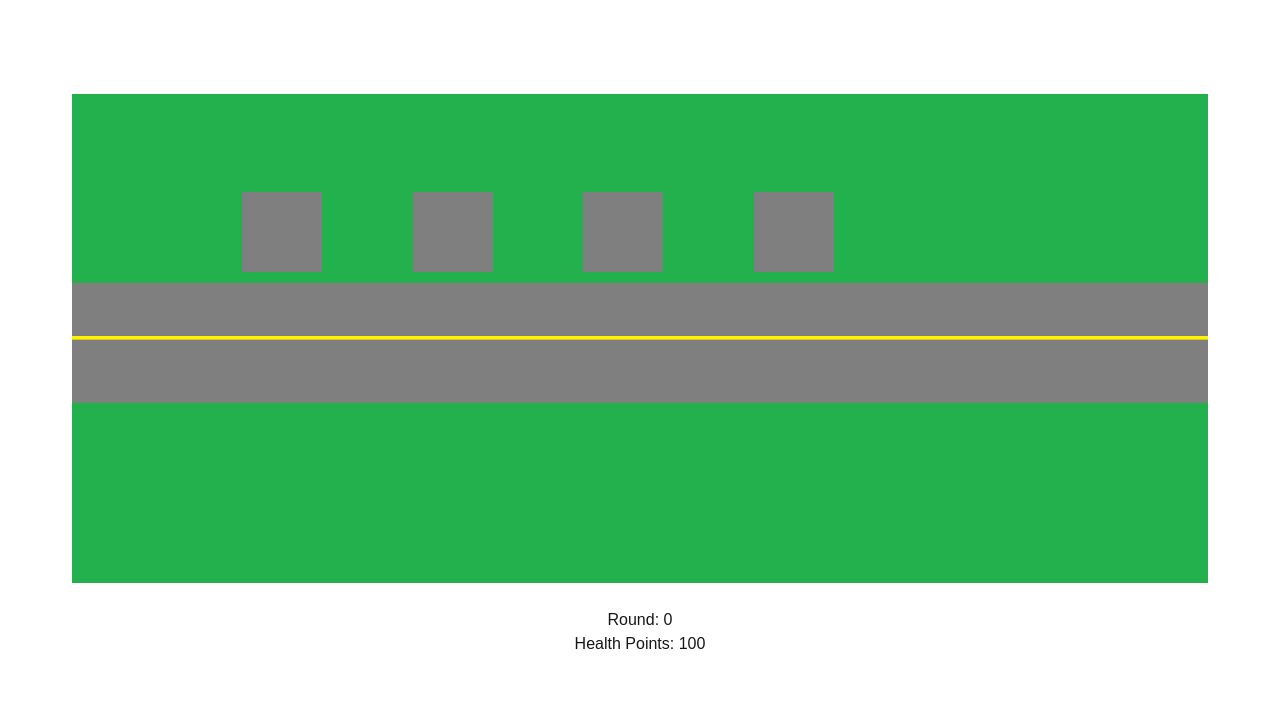
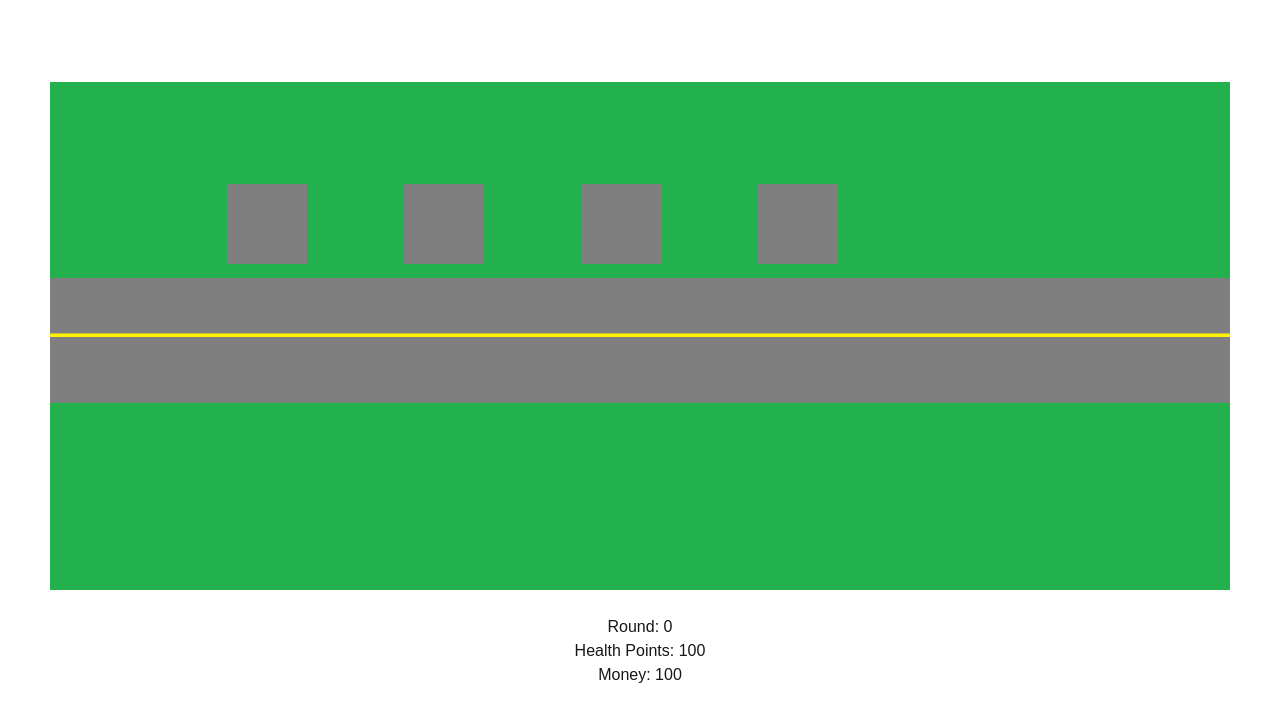
Before and after one commit to Repix1337/Killer-Penguins, a Next.js app: page / in a window 1280 px wide. Shown: the top 722 px of the page. Built offline with nearby package versions, Linux system fonts and the light colour scheme.

Commit message:
Added money system

```diff
--- a/app/Menu.tsx
+++ b/app/Menu.tsx
@@ -5,17 +5,19 @@ import Spawn from './Spawn'
 const Menu = () => {
     const [round, setRound] = React.useState(0)
     const [HealthPoints, setHealthPoints] = React.useState(100)
+    const [money, setMoney] = React.useState(100);
     const onClick = () => {
         setRound(1);
     }
 
   return (
     <div>
-    <Spawn round={round} setHealthPoints={setHealthPoints}/>
+    <Spawn round={round} setHealthPoints={setHealthPoints} money={money} setMoney={setMoney}/>
     <div className='flex flex-col align-center text-center'>
     <div className=' text-white' onClick={onClick}>Start</div>
     <div>Round: {round}</div>
     <div>Health Points: {HealthPoints}</div>
+    <div>Money: {money}</div>
     </div>
     </div>
   )
--- a/app/Spawn.tsx
+++ b/app/Spawn.tsx
@@ -1,11 +1,12 @@
-import { Exo_2 } from 'next/font/google';
-import React, { useState, useEffect, useCallback } from 'react';
+import React, { useState, useEffect, useCallback, use } from 'react';
 import { v4 as uuidv4 } from 'uuid';
 
 // Define the props for the Spawn component
 interface SpawnProps {
   round: number;
   setHealthPoints: React.Dispatch<React.SetStateAction<number>>;
+  money: number;
+  setMoney: React.Dispatch<React.SetStateAction<number>>;
 }
 
 // Define the Enemy interface
@@ -23,9 +24,10 @@ interface Tower {
   attack: number;
   furthestEnemyInRange: Enemy | null;
   isAttacking: boolean;
+  price: number;
 }
 
-const Spawn: React.FC<SpawnProps> = ({ round, setHealthPoints }) => {
+const Spawn: React.FC<SpawnProps> = ({ round, setHealthPoints, money, setMoney }) => {
   // Game state
   const [enemies, setEnemies] = useState<Enemy[]>([]);
   const [tower, setTower] = useState<Tower[]>([]);
@@ -35,7 +37,6 @@ const Spawn: React.FC<SpawnProps> = ({ round, setHealthPoints }) => {
     enemyPosition: number;
     timestamp?: number
   }[]>([]);
-
   // Enemy spawning - creates new enemies every second
   useEffect(() => {
     if (round === 1) {
@@ -74,7 +75,7 @@ const Spawn: React.FC<SpawnProps> = ({ round, setHealthPoints }) => {
     };
 
     setAttackEffects((prevEffects) => [...prevEffects, newEffect]);
-
+    setMoney((prevMoney) => prevMoney + 10);
     setTimeout(() => {
       setAttackEffects((prevEffects) =>
         prevEffects.filter((effect) => effect.id !== newEffect.id)
@@ -164,12 +165,15 @@ const Spawn: React.FC<SpawnProps> = ({ round, setHealthPoints }) => {
 
   // Buy towers and place them on the map
   const buyTowers = (event: React.MouseEvent<HTMLImageElement>, siteNumber: number) => {
-    if (round === 1 && (event.target as HTMLImageElement).src.includes('buildingSite')) {
+    if (round === 1 && (event.target as HTMLImageElement).src.includes('buildingSite') && money >= 100) {
       (event.target as HTMLImageElement).src = '/tower1.png';
+      setMoney((prevMoney) => prevMoney - 100);
       setTower((prevTower) => {
-        const newTower = { id: uuidv4(), position: 15 * siteNumber, attack: 50, furthestEnemyInRange: null, isAttacking: false};
+        const newTower = { id: uuidv4(), position: 15 * siteNumber, attack: 50,
+           furthestEnemyInRange: null, isAttacking: false, price: 100 };
         return [...prevTower, newTower];
       });
+
     }
   };
 
@@ -190,6 +194,8 @@ const Spawn: React.FC<SpawnProps> = ({ round, setHealthPoints }) => {
 
       ));
   };
+
+
 
   // Get the furthest enemy within a certain radius from the tower
   const getFurthestEnemyInRadius = (towerPosition: number, radius: number) => {
```
